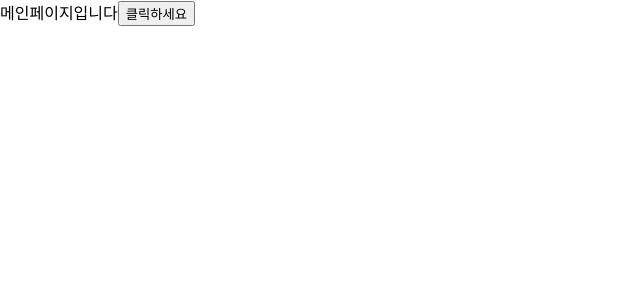
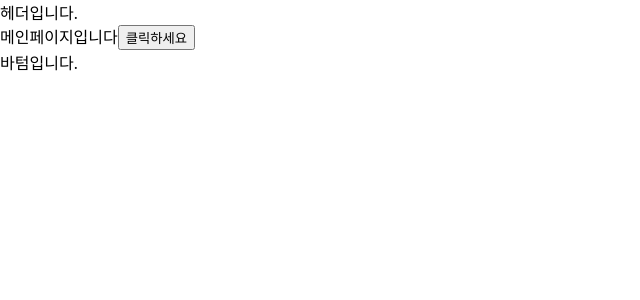
Before and after one commit to Raon98/accompany_mobile, a React (Create React App) app in the folder frontend/: page / in a window 1280 px wide. Shown: the top 300 px of the page, without its empty margins (0-640 px from the left). Built offline with nearby package versions, Linux system fonts and the light colour scheme.

Commit message:
프로젝트 메인 레이아웃 재정비

```diff
--- a/frontend/src/App.tsx
+++ b/frontend/src/App.tsx
@@ -1,12 +1,13 @@
 import React from 'react';
 import Router from "router";
 import { ToastContainer } from "react-toastify";
+import AccompanyLayout from "components/AccompanyLayout";
 
 const App = () => {
     return (
         <>
             <ToastContainer/>
-            <Router/>
+            <AccompanyLayout/>
         </>
     );
 };
--- a/frontend/src/components/AccompanyLayout.tsx
+++ b/frontend/src/components/AccompanyLayout.tsx
@@ -1,26 +1,23 @@
-import React, {lazy} from 'react';
+import React, { lazy, Suspense } from 'react';
 import AccompanySection from "components/AccompanySection";
 import Router from "router";
+import { ToastContainer } from "react-toastify";
 
+const AccompanyHeader = lazy(() => import("components/AccompanyHeader"));
+const AccompanyFooter = lazy(() => import("components/AccompanyFooter"));
 
 const AccompanyLayout = () => {
-
-    const AccompanyHeader = lazy(async () => await import("components/AccompanyHeader"));
-    const AccompanyFooter = lazy(async () => await import("components/AccompanyFooter"));
-
-
     return (
         <>
-            <div className="Accompanylayout">
-                <AccompanyHeader/>
+            <Suspense fallback={<div>Loading...</div>}>
+                <AccompanyHeader />
                 <div className="contents">
-                        <AccompanySection>
-                                     <Router/>
-                        </AccompanySection>
+                    <AccompanySection>
+                        <Router />
+                    </AccompanySection>
                 </div>
-                <AccompanyFooter/>
-            </div>
-
+                <AccompanyFooter />
+            </Suspense>
         </>
     );
 };
```
